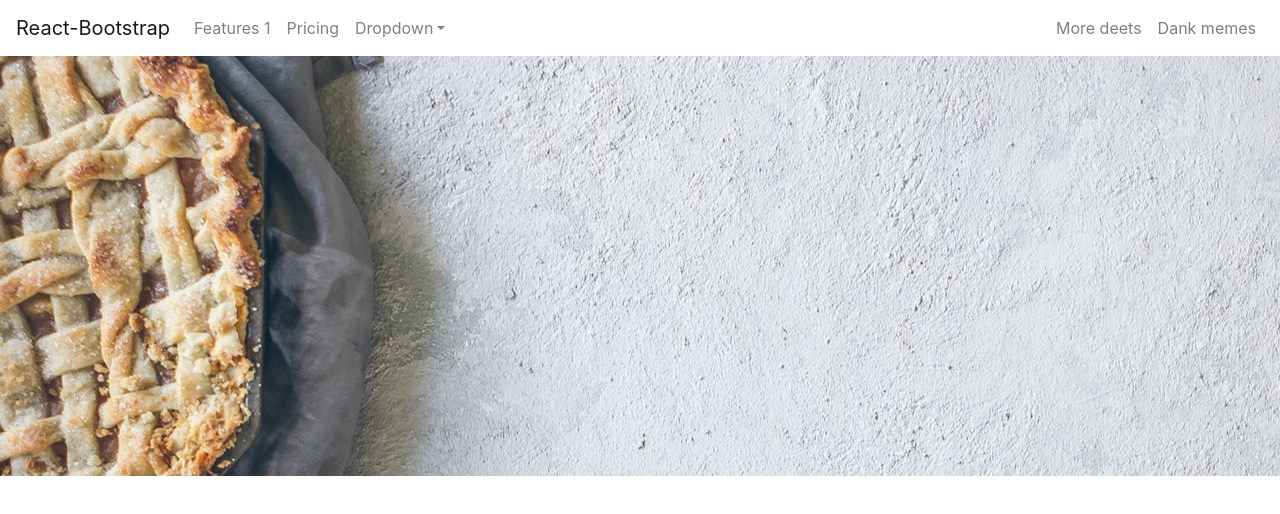
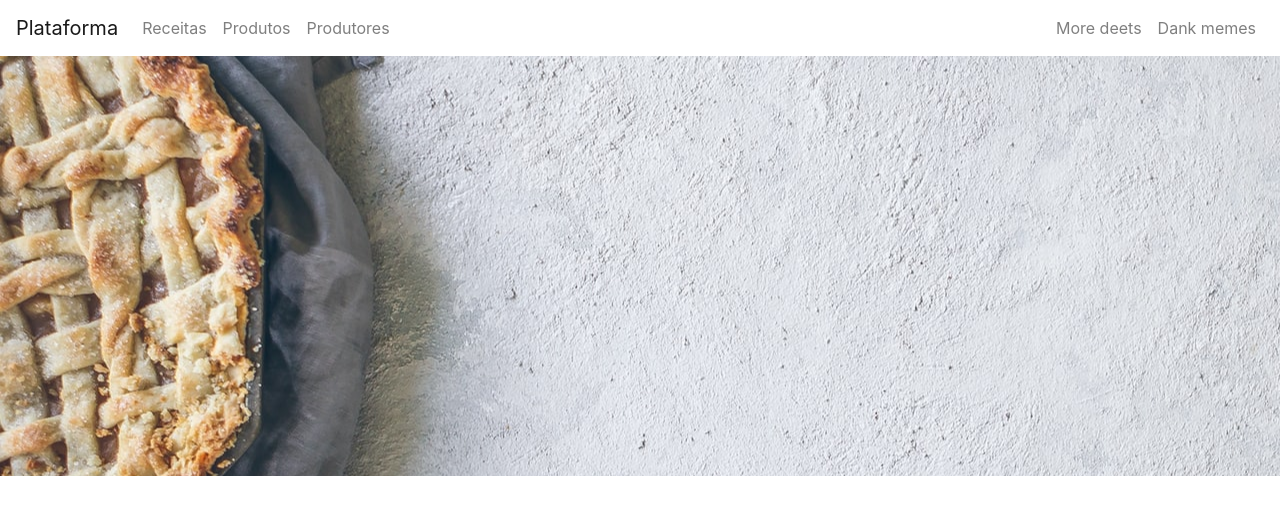
Before and after one commit to ricardo01010/plataforma-alimentar, a React (Create React App) app: page / in a window 1280 px wide. Shown: the top 514 px of the page. Built offline with nearby package versions, Linux system fonts and the light colour scheme.

Commit message:
update to build

```diff
--- a/src/components/navebar/index.js
+++ b/src/components/navebar/index.js
@@ -8,19 +8,13 @@ class NavebarComponent extends Component{
     render(){
         return(
         <Navbar collapseOnSelect expand="lg">
-            <Navbar.Brand href="#home">React-Bootstrap</Navbar.Brand>
+            <Navbar.Brand href="#home">Plataforma</Navbar.Brand>
             <Navbar.Toggle aria-controls="responsive-navbar-nav" />
             <Navbar.Collapse id="responsive-navbar-nav">
                 <Nav className="mr-auto">
-                <Nav.Link href="#features">Features 1</Nav.Link>
-                <Nav.Link href="#pricing">Pricing</Nav.Link>
-                <NavDropdown title="Dropdown" id="collasible-nav-dropdown">
-                    <NavDropdown.Item href="#action/3.1">Action</NavDropdown.Item>
-                    <NavDropdown.Item href="#action/3.2">Another action</NavDropdown.Item>
-                    <NavDropdown.Item href="#action/3.3">Something</NavDropdown.Item>
-                    <NavDropdown.Divider />
-                    <NavDropdown.Item href="#action/3.4">Separated link 1</NavDropdown.Item>
-                </NavDropdown>
+                    <Nav.Link href="#features">Receitas</Nav.Link>
+                    <Nav.Link href="#features">Produtos</Nav.Link>
+                    <Nav.Link href="#features">Produtores</Nav.Link>
                 </Nav>
                 <Nav>
                 <Nav.Link href="#deets">More deets</Nav.Link>
--- a/src/view/teste/index.js
+++ /dev/null
@@ -1,22 +0,0 @@
-import React, {useState} from "react";
-import firebase from '../../config/firebase';
-import 'firebase/auth';
-import {Link, Redirect} from 'react-router-dom';
-import { useSelector, useDispatch } from "react-redux";
-import ReactSession from 'react-client-session';
-
-
-function Teste(){
-    const userLogin = localStorage.getItem('userLogin');
-    const userEmail = localStorage.getItem('userEmail');
-
-    return (
-        <>
-        <p>ok</p>
-        <h1>{userLogin} ok</h1>
-        <h1>{userEmail} ok</h1>
-        </>
-    )
-}
-
-export default Teste;
```
